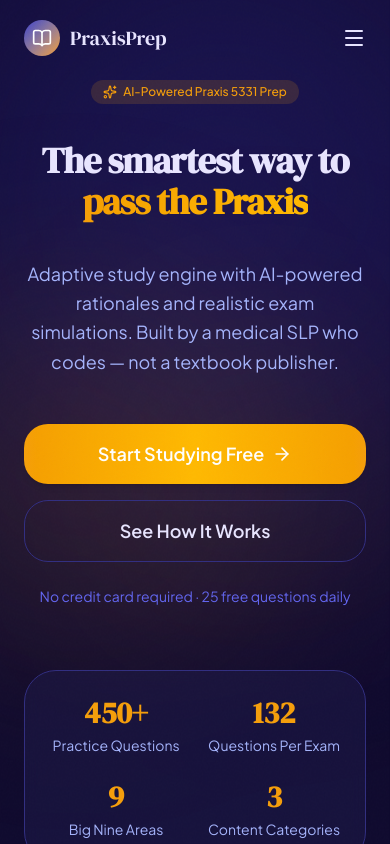
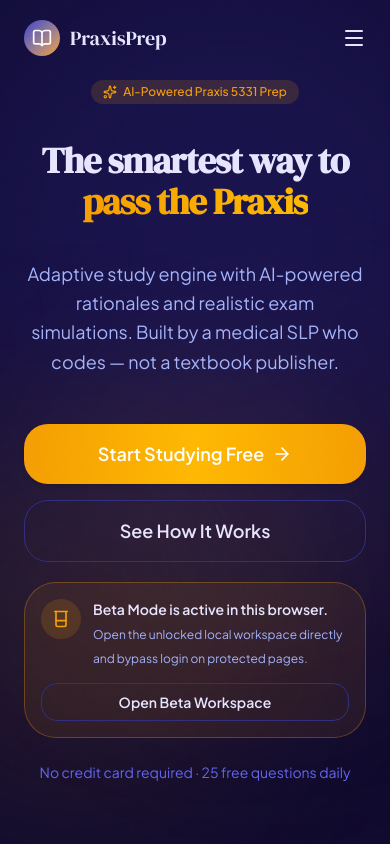
Before and after one commit to kdeverett918/praxis, a React (Vite) app: page / in a window 390 px wide. Shown: the top 844 px of the page. Built offline with nearby package versions, Linux system fonts and the light colour scheme; no server answers.

Commit message:
feat: expose beta bypass and harden mobile layouts

```diff
--- a/src/components/layout/Navbar.tsx
+++ b/src/components/layout/Navbar.tsx
@@ -1,12 +1,18 @@
 import { useState, useEffect } from 'react'
-import { Link, useLocation } from 'react-router-dom'
-import { BookOpen, Menu, X } from 'lucide-react'
+import { Link, useLocation, useNavigate } from 'react-router-dom'
+import { Beaker, BookOpen, Menu, X } from 'lucide-react'
 import Button from '@/components/shared/Button'
+import { useSettingsStore } from '@/stores/settingsStore'
+import { BETA_MODE_AVAILABLE, resolveBetaMode } from '@/lib/beta'
 
 export default function Navbar() {
   const [scrolled, setScrolled] = useState(false)
   const [mobileOpen, setMobileOpen] = useState(false)
   const location = useLocation()
+  const navigate = useNavigate()
+  const betaModeEnabled = useSettingsStore((s) => s.betaModeEnabled)
+  const updateSettings = useSettingsStore((s) => s.updateSettings)
+  const betaMode = resolveBetaMode(betaModeEnabled)
   const isLanding = location.pathname === '/'
 
   useEffect(() => {
@@ -14,6 +20,12 @@
     window.addEventListener('scroll', onScroll, { passive: true })
     return () => window.removeEventListener('scroll', onScroll)
   }, [])
+
+  function handleContinueInBetaMode() {
+    updateSettings({ betaModeEnabled: true })
+    setMobileOpen(false)
+    navigate('/dashboard')
+  }
 
   return (
     <nav
@@ -47,6 +59,12 @@
               </a>
             </>
           )}
+          {BETA_MODE_AVAILABLE && (
+            <Button variant={betaMode ? 'outline' : 'secondary'} size="sm" onClick={handleContinueInBetaMode}>
+              <Beaker className="h-4 w-4" />
+              {betaMode ? 'Open Beta' : 'Beta Mode'}
+            </Button>
+          )}
           <Link to="/login">
             <Button variant="ghost" size="sm">Log In</Button>
           </Link>
@@ -76,6 +94,12 @@
                 <a href="#about" className="text-text-secondary" onClick={() => setMobileOpen(false)}>About</a>
               </>
             )}
+            {BETA_MODE_AVAILABLE && (
+              <Button variant={betaMode ? 'outline' : 'secondary'} size="md" className="w-full" onClick={handleContinueInBetaMode}>
+                <Beaker className="h-4 w-4" />
+                {betaMode ? 'Open Beta Workspace' : 'Continue in Beta Mode'}
+              </Button>
+            )}
             <Link to="/login" onClick={() => setMobileOpen(false)}>
               <Button variant="outline" size="md" className="w-full">Log In</Button>
             </Link>
--- a/src/pages/AnalyticsPage.tsx
+++ b/src/pages/AnalyticsPage.tsx
@@ -86,15 +86,15 @@
       {/* Radar Chart + Big Nine Breakdown */}
       <div className="mb-8 grid items-stretch gap-8 lg:grid-cols-2">
         {/* Radar Chart */}
-        <Card className="flex h-full flex-col">
+        <Card className="flex h-full min-w-0 flex-col overflow-hidden">
           <h2 className="mb-4 font-display text-xl text-text-primary">Big Nine Radar</h2>
           <div className="min-h-0 flex-1">
             <ResponsiveContainer width="100%" height={320}>
-              <RadarChart data={radarData} cx="50%" cy="50%" outerRadius="65%">
+              <RadarChart data={radarData} cx="50%" cy="50%" outerRadius="54%">
               <PolarGrid stroke="rgba(99, 102, 241, 0.15)" />
               <PolarAngleAxis
                 dataKey="area"
-                tick={{ fill: '#a5b4fc', fontSize: 10 }}
+                tick={{ fill: '#a5b4fc', fontSize: 9 }}
               />
               <Radar
                 name="Score"
@@ -110,7 +110,7 @@
         </Card>
 
         {/* Big Nine bar breakdown */}
-        <Card className="flex h-full flex-col">
+        <Card className="flex h-full min-w-0 flex-col">
           <h2 className="mb-6 font-display text-xl text-text-primary">Big Nine Performance</h2>
           <div ref={barsRef} className="space-y-4">
             {sortedAreas.map(([area, score]) => {
--- a/src/pages/LandingPage.tsx
+++ b/src/pages/LandingPage.tsx
@@ -1,8 +1,8 @@
 import { useEffect, useRef } from 'react'
-import { Link } from 'react-router-dom'
+import { Link, useNavigate } from 'react-router-dom'
 import {
   BookOpen, Brain, Sparkles, Trophy, BarChart3,
-  Layers, Zap, Check, ArrowRight, Star, Shield,
+  Layers, Zap, Check, ArrowRight, Star, Shield, Beaker,
 } from 'lucide-react'
 import Navbar from '@/components/layout/Navbar'
 import Footer from '@/components/layout/Footer'
@@ -10,6 +10,8 @@
 import Card from '@/components/shared/Card'
 import Badge from '@/components/shared/Badge'
 import { gsap, ScrollTrigger } from '@/lib/animations'
+import { useSettingsStore } from '@/stores/settingsStore'
+import { BETA_MODE_AVAILABLE, resolveBetaMode } from '@/lib/beta'
 
 const FEATURES = [
   { icon: Brain, title: 'Adaptive Engine', desc: 'Spaced repetition targets your weak areas automatically. The more you study, the smarter it gets.' },
@@ -34,8 +36,12 @@
 ]
 
 export default function LandingPage() {
+  const navigate = useNavigate()
   const statsRef = useRef<HTMLDivElement>(null)
   const pageRef = useRef<HTMLDivElement>(null)
+  const betaModeEnabled = useSettingsStore((s) => s.betaModeEnabled)
+  const updateSettings = useSettingsStore((s) => s.updateSettings)
+  const betaMode = resolveBetaMode(betaModeEnabled)
 
   useEffect(() => {
     if (!pageRef.current) return
@@ -81,6 +87,11 @@
     return () => ScrollTrigger.getAll().forEach((t) => t.kill())
   }, [])
 
+  function handleContinueInBetaMode() {
+    updateSettings({ betaModeEnabled: true })
+    navigate('/dashboard')
+  }
+
   return (
     <div ref={pageRef} className="min-h-screen bg-background text-text-primary">
       <Navbar />
@@ -122,6 +133,30 @@
               </Button>
             </a>
           </div>
+
+          {BETA_MODE_AVAILABLE && (
+            <div
+              data-testid="landing-beta-cta"
+              className="mx-auto mt-5 flex max-w-2xl flex-col items-stretch gap-3 rounded-2xl border border-secondary/30 bg-secondary/8 p-4 text-left sm:flex-row sm:items-center sm:justify-between"
+            >
+              <div className="flex items-start gap-3">
+                <div className="flex h-10 w-10 shrink-0 items-center justify-center rounded-xl bg-secondary/15 text-secondary">
+                  <Beaker className="h-5 w-5" />
+                </div>
+                <div>
+                  <p className="font-body text-sm font-semibold text-text-primary">
+                    {betaMode ? 'Beta Mode is active in this browser.' : 'Beta Mode is available in this browser.'}
+                  </p>
+                  <p className="mt-1 font-body text-xs leading-6 text-text-secondary">
+                    Open the unlocked local workspace directly and bypass login on protected pages.
+                  </p>
+                </div>
+              </div>
+              <Button variant={betaMode ? 'outline' : 'secondary'} size="sm" onClick={handleContinueInBetaMode}>
+                {betaMode ? 'Open Beta Workspace' : 'Continue in Beta Mode'}
+              </Button>
+            </div>
+          )}
 
           <p className="mt-6 text-sm text-text-muted">
             No credit card required &middot; 25 free questions daily
--- a/src/pages/LoginPage.tsx
+++ b/src/pages/LoginPage.tsx
@@ -123,14 +123,18 @@
             </Button>
           </form>
 
-          {BETA_MODE_AVAILABLE && !betaMode && (
+          {BETA_MODE_AVAILABLE && (
             <div className="mt-5 rounded-2xl border border-secondary/20 bg-secondary/5 p-4">
-              <p className="font-body text-sm text-text-primary">Need the unlocked local workspace instead?</p>
+              <p className="font-body text-sm text-text-primary">
+                {betaMode ? 'Beta Mode is already active in this browser.' : 'Need the unlocked local workspace instead?'}
+              </p>
               <p className="mt-1 font-body text-xs leading-6 text-text-secondary">
-                Re-enable beta mode for this browser and continue without signing in.
+                {betaMode
+                  ? 'Open the beta workspace directly and bypass login on protected pages.'
+                  : 'Enable beta mode for this browser and continue without signing in.'}
               </p>
               <Button variant="ghost" size="sm" className="mt-3" onClick={handleContinueInBetaMode}>
-                Continue in Beta Mode
+                {betaMode ? 'Open Beta Workspace' : 'Continue in Beta Mode'}
               </Button>
             </div>
           )}
--- a/src/pages/SignupPage.tsx
+++ b/src/pages/SignupPage.tsx
@@ -145,14 +145,18 @@
             </p>
           </form>
 
-          {BETA_MODE_AVAILABLE && !betaMode && (
+          {BETA_MODE_AVAILABLE && (
             <div className="mt-5 rounded-2xl border border-secondary/20 bg-secondary/5 p-4">
-              <p className="font-body text-sm text-text-primary">Want to explore the product first?</p>
+              <p className="font-body text-sm text-text-primary">
+                {betaMode ? 'Beta Mode is already active in this browser.' : 'Want to explore the product first?'}
+              </p>
               <p className="mt-1 font-body text-xs leading-6 text-text-secondary">
-                Switch this browser back into beta mode and use the full local workspace without creating an account yet.
+                {betaMode
+                  ? 'Open the beta workspace directly and bypass signup on protected pages.'
+                  : 'Switch this browser into beta mode and use the full local workspace without creating an account yet.'}
               </p>
               <Button variant="ghost" size="sm" className="mt-3" onClick={handleContinueInBetaMode}>
-                Continue in Beta Mode
+                {betaMode ? 'Open Beta Workspace' : 'Continue in Beta Mode'}
               </Button>
             </div>
           )}
--- a/src/stores/gamificationStore.ts
+++ b/src/stores/gamificationStore.ts
@@ -184,6 +184,7 @@
   speedRoundsCompleted: number
   scenariosCompleted: number
   totalQuestionsAnswered: number
+  totalCorrectAnswers: number
   dailyGoal: DailyGoal
   pendingAchievements: Achievement[]
 
@@ -194,6 +195,7 @@
   completeSpeedRound: () => void
   completeScenario: () => void
   addQuestionsAnswered: (count: number) => void
+  addCorrectAnswer: () => void
   resetDailyGoal: () => void
   updateDailyGoalTargets: (questionsTarget: number, xpTarget: number) => void
   resetProgress: () => void
@@ -231,6 +233,7 @@
       speedRoundsCompleted: 0,
       scenariosCompleted: 0,
       totalQuestionsAnswered: 0,
+      totalCorrectAnswers: 0,
       dailyGoal: createDailyGoal(),
       pendingAchievements: [],
 
@@ -358,6 +361,12 @@
         get().checkAchievements()
       },
 
+      addCorrectAnswer: () => {
+        set((state) => ({
+          totalCorrectAnswers: state.totalCorrectAnswers + 1,
+        }))
+      },
+
       resetDailyGoal: () => {
         set((state) => ({
           dailyGoal: createDailyGoal(state.dailyGoal.questionsTarget, state.dailyGoal.xpTarget),
@@ -387,6 +396,7 @@
           speedRoundsCompleted: 0,
           scenariosCompleted: 0,
           totalQuestionsAnswered: 0,
+          totalCorrectAnswers: 0,
           dailyGoal: createDailyGoal(state.dailyGoal.questionsTarget, state.dailyGoal.xpTarget),
           pendingAchievements: [],
         }))
@@ -418,6 +428,7 @@
         speedRoundsCompleted: state.speedRoundsCompleted,
         scenariosCompleted: state.scenariosCompleted,
         totalQuestionsAnswered: state.totalQuestionsAnswered,
+        totalCorrectAnswers: state.totalCorrectAnswers,
         dailyGoal: state.dailyGoal,
       }),
     },
```
Also changed, not shown: src/pages/ReviewDetailPage.tsx (+5 -5 lines), 2 other files (tests, documents, lock files or other folders).
